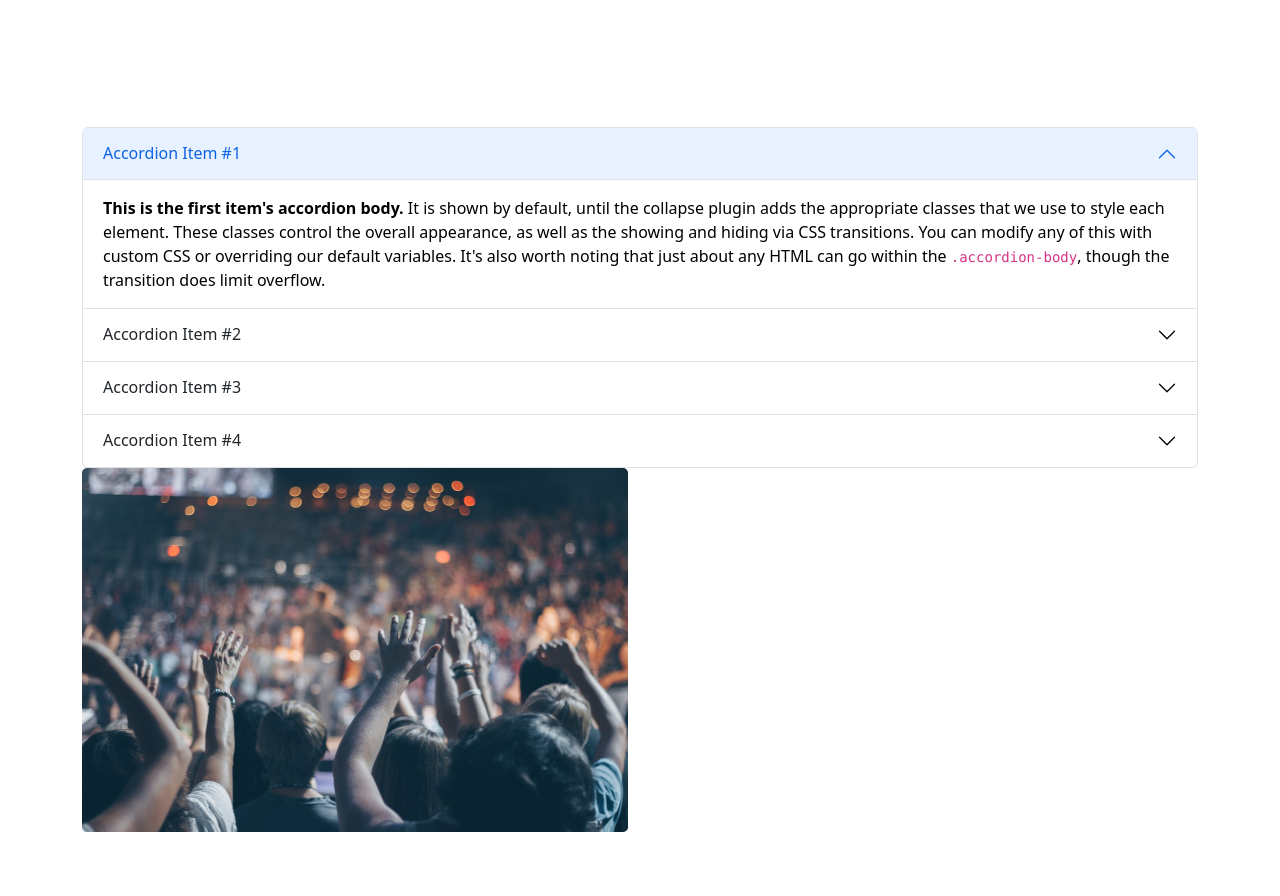
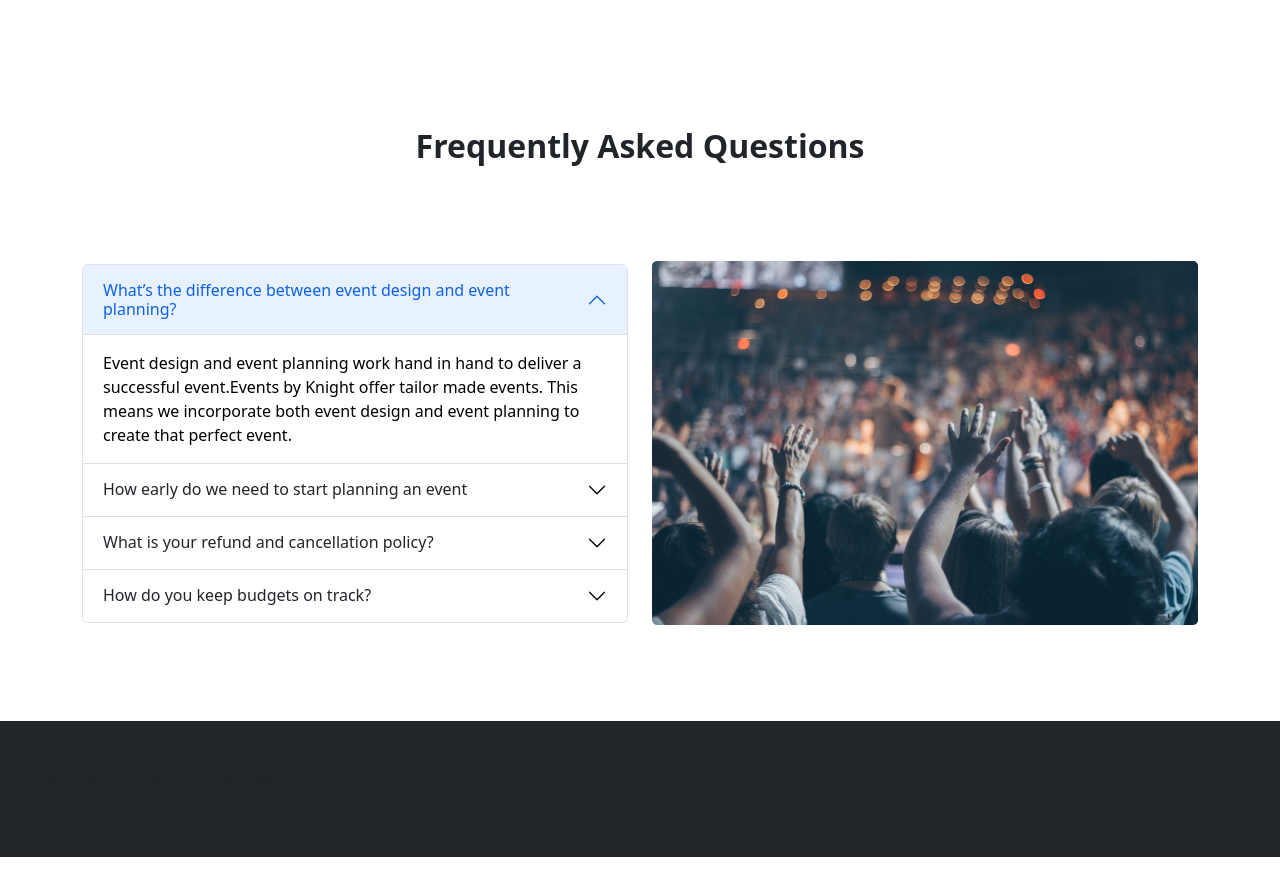
Before and after one commit to sajed-abir/convntion-center, a plain HTML site: page index.html in a window 1280 px wide. Shown: the part 2360-3256 px from the top of the page. After the commit the page ends 3217 px from the top, so only its background shows below. Drawn offline with nearby package versions, Linux system fonts and the light colour scheme.

Commit message:
footer-ye-to-add

```diff
--- a/index.html
+++ b/index.html
@@ -368,10 +368,9 @@
 
     <!-- 4th part start------------------------- -->
     <main class="container py-5 my-5">
-      <div
-        class="row d-flex align-items-center flex-sm-column-reverse flex-lg-row"
-      >
-        <div>
+      <h2 class="text-center pb-5 mb-5 fw-bold">Frequently Asked Questions</h2>
+      <div class="row row-cols-2 align-items-center">
+        <div class="column">
           <div class="accordion" id="accordionExample">
             <div class="accordion-item">
               <h2 class="accordion-header" id="headingOne">
@@ -383,7 +382,7 @@
                   aria-expanded="true"
                   aria-controls="collapseOne"
                 >
-                  Accordion Item #1
+                  What’s the difference between event design and event planning?
                 </button>
               </h2>
               <div
@@ -393,15 +392,10 @@
                 data-bs-parent="#accordionExample"
               >
                 <div class="accordion-body">
-                  <strong>This is the first item's accordion body.</strong> It
-                  is shown by default, until the collapse plugin adds the
-                  appropriate classes that we use to style each element. These
-                  classes control the overall appearance, as well as the showing
-                  and hiding via CSS transitions. You can modify any of this
-                  with custom CSS or overriding our default variables. It's also
-                  worth noting that just about any HTML can go within the
-                  <code>.accordion-body</code>, though the transition does limit
-                  overflow.
+                  Event design and event planning work hand in hand to deliver a
+                  successful event.Events by Knight offer tailor made events.
+                  This means we incorporate both event design and event planning
+                  to create that perfect event.
                 </div>
               </div>
             </div>
@@ -415,7 +409,7 @@
                   aria-expanded="false"
                   aria-controls="collapseTwo"
                 >
-                  Accordion Item #2
+                  How early do we need to start planning an event
                 </button>
               </h2>
               <div
@@ -447,13 +441,13 @@
                   aria-expanded="false"
                   aria-controls="collapseThree"
                 >
-                  Accordion Item #3
+                  What is your refund and cancellation policy?
                 </button>
               </h2>
               <div
-                id="collapseThree"
+                id="collapseFour"
                 class="accordion-collapse collapse"
-                aria-labelledby="headingThree"
+                aria-labelledby="headingFour"
                 data-bs-parent="#accordionExample"
               >
                 <div class="accordion-body">
@@ -470,16 +464,16 @@
               </div>
             </div>
             <div class="accordion-item">
-              <h2 class="accordion-header" id="headingThree">
+              <h2 class="accordion-header" id="headingFour">
                 <button
                   class="accordion-button collapsed"
                   type="button"
                   data-bs-toggle="collapse"
-                  data-bs-target="#collapseThree"
+                  data-bs-target="#collapseFour"
                   aria-expanded="false"
-                  aria-controls="collapseThree"
+                  aria-controls="collapseFour"
                 >
-                  Accordion Item #4
+                  How do you keep budgets on track?
                 </button>
               </h2>
               <div
@@ -503,11 +497,18 @@
             </div>
           </div>
         </div>
-        <div>
+        <div class="column">
           <img src="./images/people.png" alt="" class="img-fluid" />
         </div>
       </div>
     </main>
+    <!-- 4th part end------------------------- -->
+
+    <footer class="bg-dark p-5 ">
+      <div>
+        <p>© 2020 bike. All rights reserved</p>
+      </div>
+    </footer>
     <script
       src="https://cdn.jsdelivr.net/npm/bootstrap@5.2.0/dist/js/bootstrap.bundle.min.js"
       integrity="sha384-A3rJD856KowSb7dwlZdYEkO39Gagi7vIsF0jrRAoQmDKKtQBHUuLZ9AsSv4jD4Xa"
```
